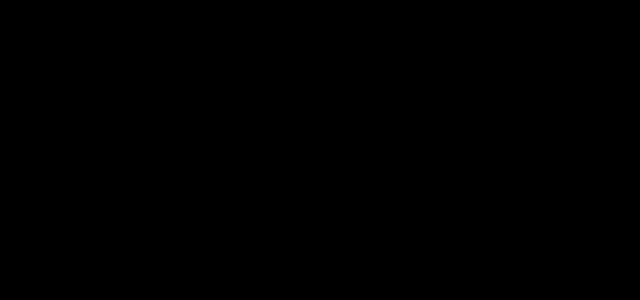
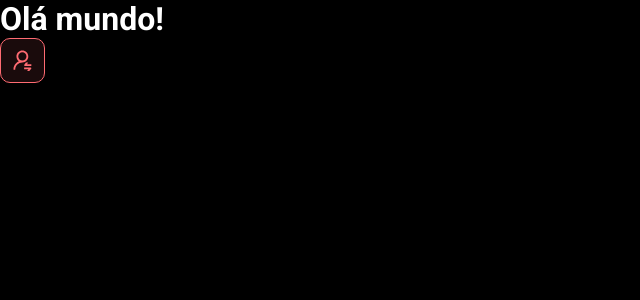
Before and after one commit to andrem4rks/spring-react, a React (Vite) app in the folder frontend/: page / in a window 1280 px wide. Shown: the top 300 px of the page, without its empty margins (0-640 px from the left). Built offline with nearby package versions, Linux system fonts and the light colour scheme.

Commit message:
First component

```diff
--- a/frontend/src/App.tsx
+++ b/frontend/src/App.tsx
@@ -1,6 +1,12 @@
+import NotificationButton from "./components/NotificationButton";
 
 function App() {
-
+  return(
+      <>
+      <h1>Olá mundo!</h1>
+      <NotificationButton />
+      </>
+  )
 }
 
 export default App
--- /dev/null
+++ b/frontend/src/components/NotificationButton/index.tsx
@@ -0,0 +1,13 @@
+import icon from '../../assets/img/notification-icon.svg'
+
+import './styles.css'
+
+function NotificationButton() {
+  return (
+     <div className="dsmeta-red-btn">
+       <img src={icon} alt="Notificar" />
+     </div>
+  )
+}
+
+export default NotificationButton
--- /dev/null
+++ b/frontend/src/components/NotificationButton/styles.css
@@ -0,0 +1,15 @@
+.dsmeta-red-btn {
+  height: 45px;
+  width: 45px;
+  background: rgba(255, 107, 114, 0.1);
+  border: 1px solid #ff6b72;
+  border-radius: 10px;
+  display: flex;
+  align-items: center;
+  justify-content: center;
+  cursor: pointer;
+}
+
+.dsmeta-red-btn img{
+  width: 19px;
+}
--- a/frontend/src/index.css
+++ b/frontend/src/index.css
@@ -1,4 +1,6 @@
 @import url('https://fonts.googleapis.com/css2?family=Roboto:wght@400;500;700&display=swap');
+
+
 
 * {
   font-family: "Roboto", sans-serif;
```
Also changed, not shown: frontend/src/assets/img/notification-icon.svg (added).
